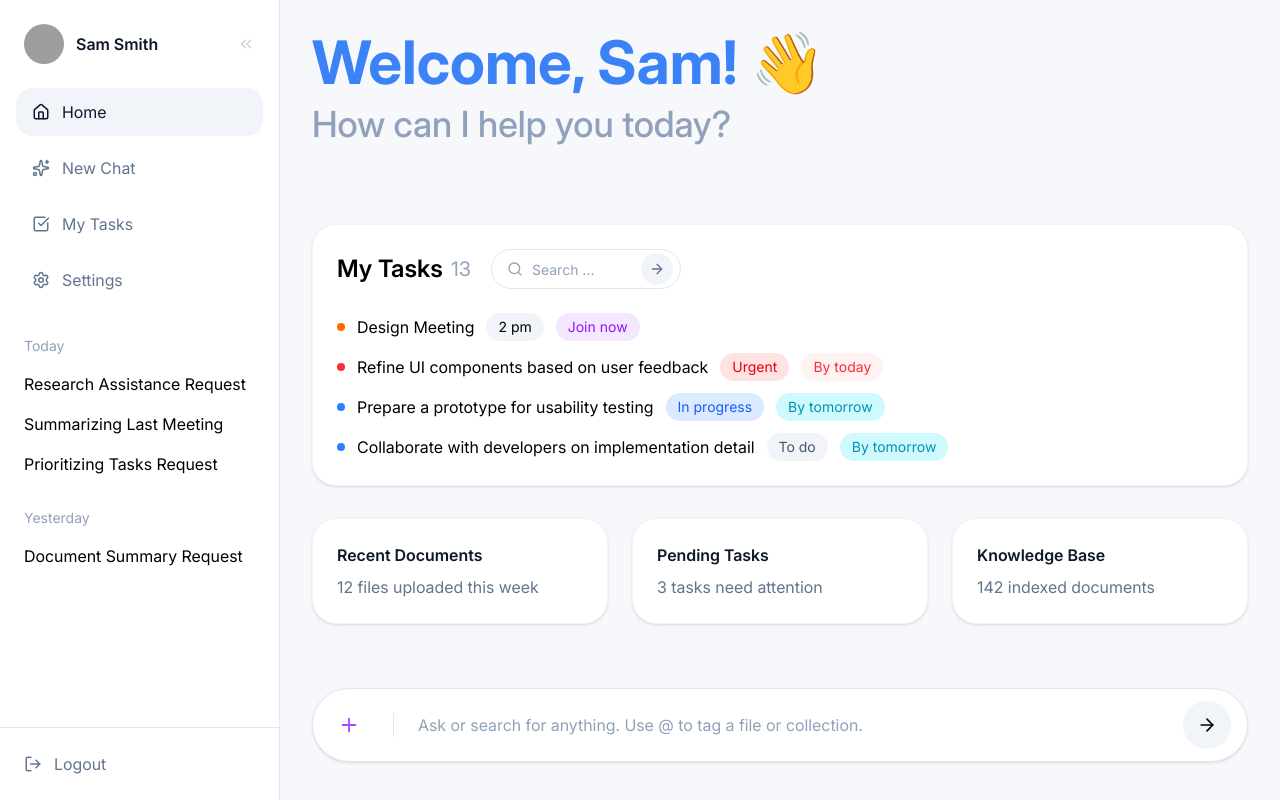
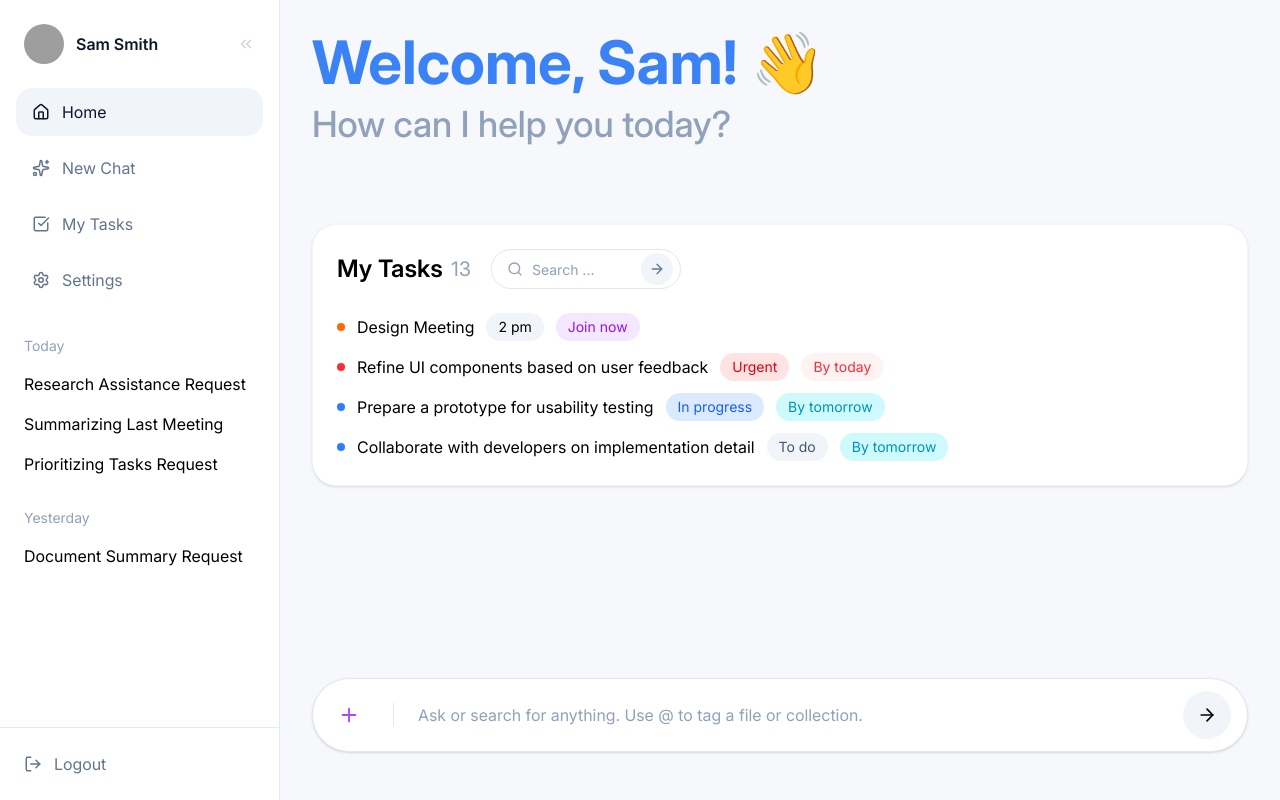
Before and after one commit to elmira-orooji/advanced-rag-system, a React (Vite) app in the folder frontend/my-rag-app/: page /home in a window 1280 px wide. Built offline with nearby package versions, Linux system fonts and the light colour scheme; grey boxes are pictures that could not be loaded.

Commit message:
redesign-Delete top cards

```diff
--- a/frontend/my-rag-app/src/pages/DashboardPage.tsx
+++ b/frontend/my-rag-app/src/pages/DashboardPage.tsx
@@ -339,99 +339,9 @@ const handleSendMessage = (
   </div>
 
 
-      <section className="grid grid-cols-1 md:grid-cols-2 xl:grid-cols-3 gap-6">
 
-        <div
-        className="
-          rounded-3xl
-          bg-white
-          p-6
-          border
-          border-slate-100
-          shadow-sm
 
-          transition-all
-          duration-500
-          ease-out
 
-          hover:-translate-y-2
-          hover:scale-[1.02]
-          hover:bg-[#9FD7FF]
-          hover:shadow-xl
-
-          cursor-pointer
-        "
-      >
-    <h3 className="font-semibold text-slate-900">
-      Recent Documents
-    </h3>
-
-    <p className="text-slate-500 mt-2">
-      12 files uploaded this week
-    </p>
-  </div>
-
-          <div
-        className="
-          rounded-3xl
-          bg-white
-          p-6
-          border
-          border-slate-100
-          shadow-sm
-
-          transition-all
-          duration-500
-          ease-out
-
-          hover:-translate-y-2
-          hover:scale-[1.02]
-          hover:bg-[#9FD7FF]
-          hover:shadow-xl
-
-          cursor-pointer
-        "
-      >
-    <h3 className="font-semibold text-slate-900">
-      Pending Tasks
-    </h3>
-
-    <p className="text-slate-500 mt-2">
-      3 tasks need attention
-    </p>
-  </div>
-
-          <div
-        className="
-          rounded-3xl
-          bg-white
-          p-6
-          border
-          border-slate-100
-          shadow-sm
-
-          transition-all
-          duration-500
-          ease-out
-
-          hover:-translate-y-2
-          hover:scale-[1.02]
-          hover:bg-[#9FD7FF]
-          hover:shadow-xl
-
-          cursor-pointer
-        "
-      >
-    <h3 className="font-semibold text-slate-900">
-      Knowledge Base
-    </h3>
-
-    <p className="text-slate-500 mt-2">
-      142 indexed documents
-    </p>
-  </div>
-
-</section>
 
       <ChatWindow
         messages={activeSession?.messages ?? []}
```
